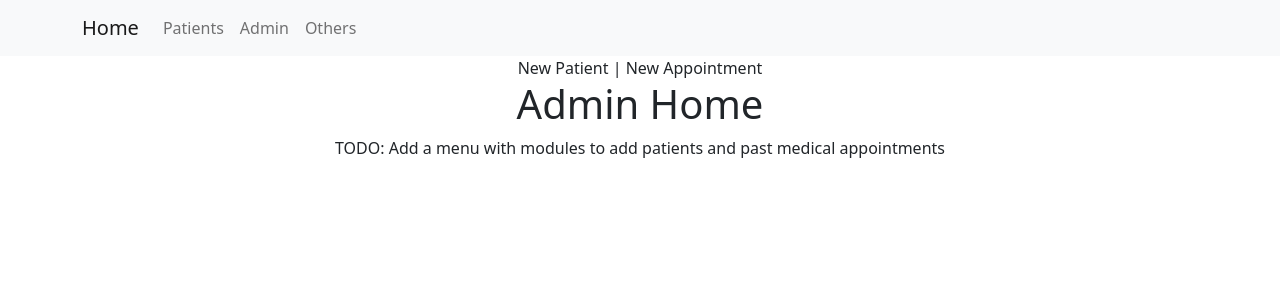
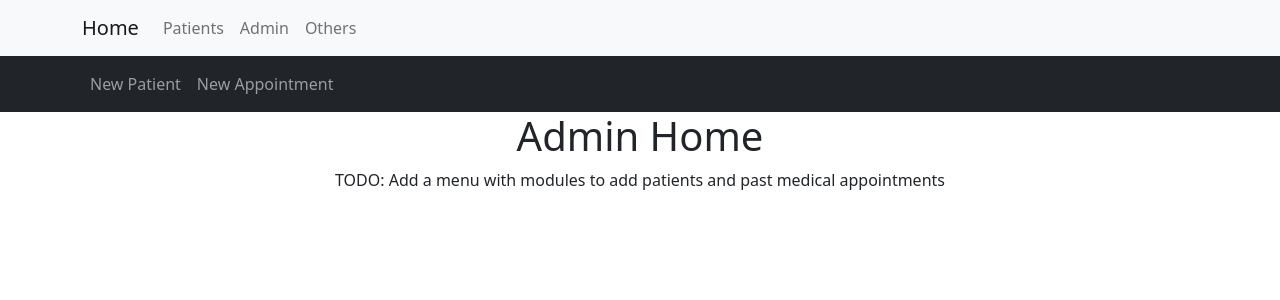
Before and after one commit to ricardoauribe/medrecords-frontend, a React (Create React App) app: page /admin in a window 1280 px wide. Shown: the top 300 px of the page. Built offline with nearby package versions, Linux system fonts and the light colour scheme.

Commit message:
Partial changes to sub menu

```diff
--- a/src/components/AdminMenu.js
+++ b/src/components/AdminMenu.js
@@ -1,9 +1,17 @@
 import React from "react";
+import { Container, Nav, Navbar } from "react-bootstrap";
 
 const AdminMenu = () => {
   return (
     <>
-      New Patient | New Appointment
+    <Navbar bg="dark" variant="dark" size="sm">
+      <Container>
+        <Nav>
+          <Nav.Link href="/createPatient">New Patient</Nav.Link>
+          <Nav.Link href="/createAppointment">New Appointment</Nav.Link>
+        </Nav>
+      </Container>
+    </Navbar>
     </>
   )
 }
```
